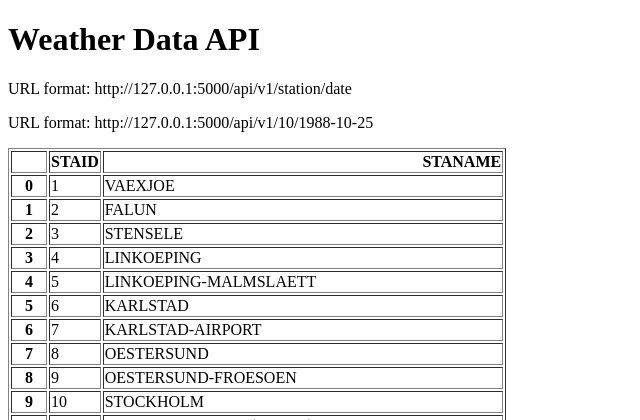
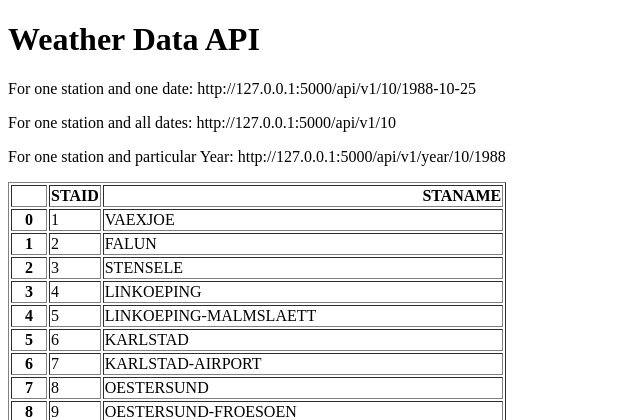
Before and after one commit to aayush219/Weather-data-API, a Flask app: page / in a window 1280 px wide. Shown: the top 420 px of the page, without its empty margins (0-640 px from the left). Run offline with Flask 3, Linux system fonts and the light colour scheme.

Commit message:
Adding more URL to explore

```diff
--- a/main.py
+++ b/main.py
@@ -21,5 +21,22 @@ def about(station, date):
             "temperature":temperature
     }
 
+@app.route("/api/v1/<station>")
+def all_data_station(station):
+    filename = "data_small/TG_STAID"+str(station).zfill(6) +".txt"
+    df = pd.read_csv(filename, skiprows = 20, parse_dates = ["    DATE"] )
+    result = df.to_dict(orient="records")
+    return result
+
+@app.route("/api/v1/year/<station>/<year>")
+def all_data_year(station, year):
+    filename = "data_small/TG_STAID"+str(station).zfill(6) +".txt"
+    df = pd.read_csv(filename, skiprows = 20 )
+    df["    DATE"] = df["    DATE"].astype(str)
+    result = df[df["    DATE"].str.startswith(str(year))]
+    result = df.to_dict(orient="records")
+    return result
+
+
 if __name__ == "__main__":
     app.run(debug = True)
--- a/templates/home.html
+++ b/templates/home.html
@@ -6,8 +6,9 @@
     </head>
     <body>
         <h1>Weather Data API</h1>
-        <p>URL format: http://127.0.0.1:5000/api/v1/station/date</p>
-        <p>URL format: http://127.0.0.1:5000/api/v1/10/1988-10-25</p>
+        <p>For one station and one date: http://127.0.0.1:5000/api/v1/10/1988-10-25</p>
+        <p>For one station and all dates: http://127.0.0.1:5000/api/v1/10</p>
+        <p>For one station and particular Year: http://127.0.0.1:5000/api/v1/year/10/1988</p>
         <p>{{data | safe}}</p>
     </body>
 </html>
```
